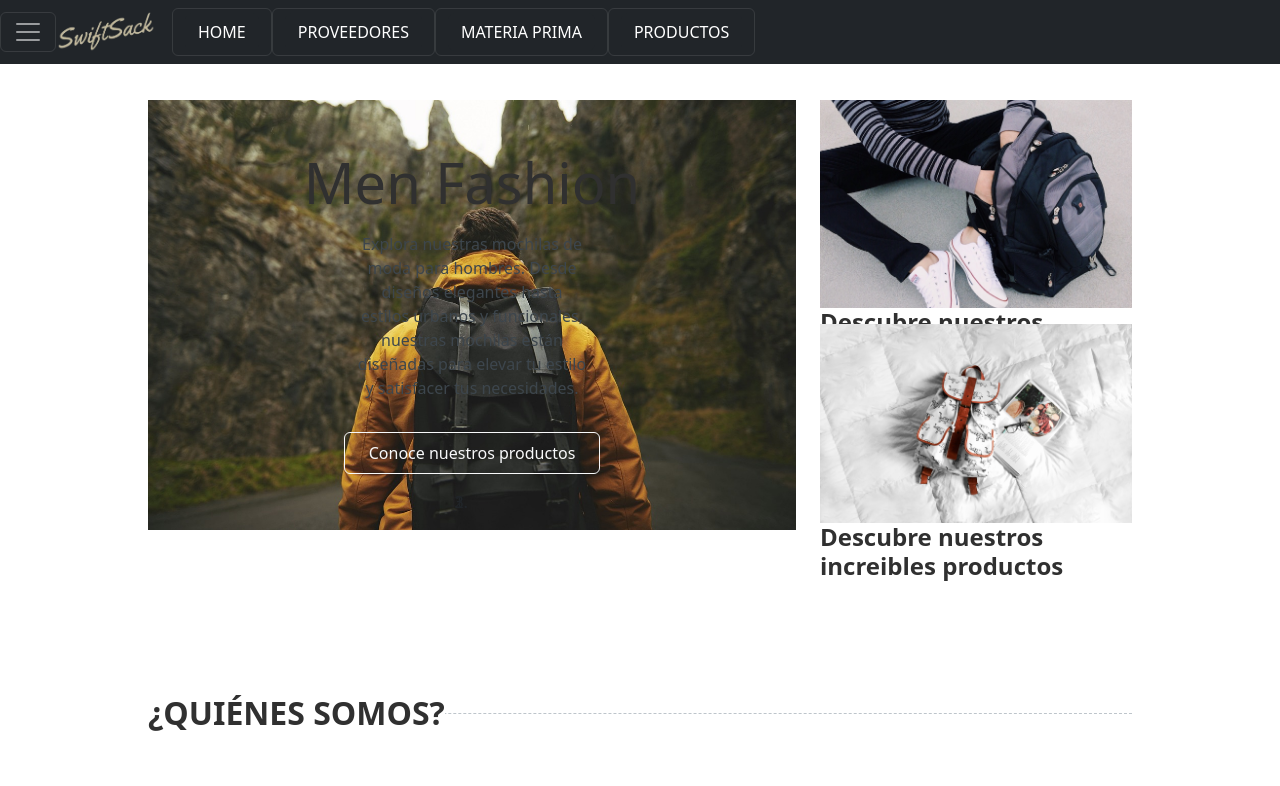
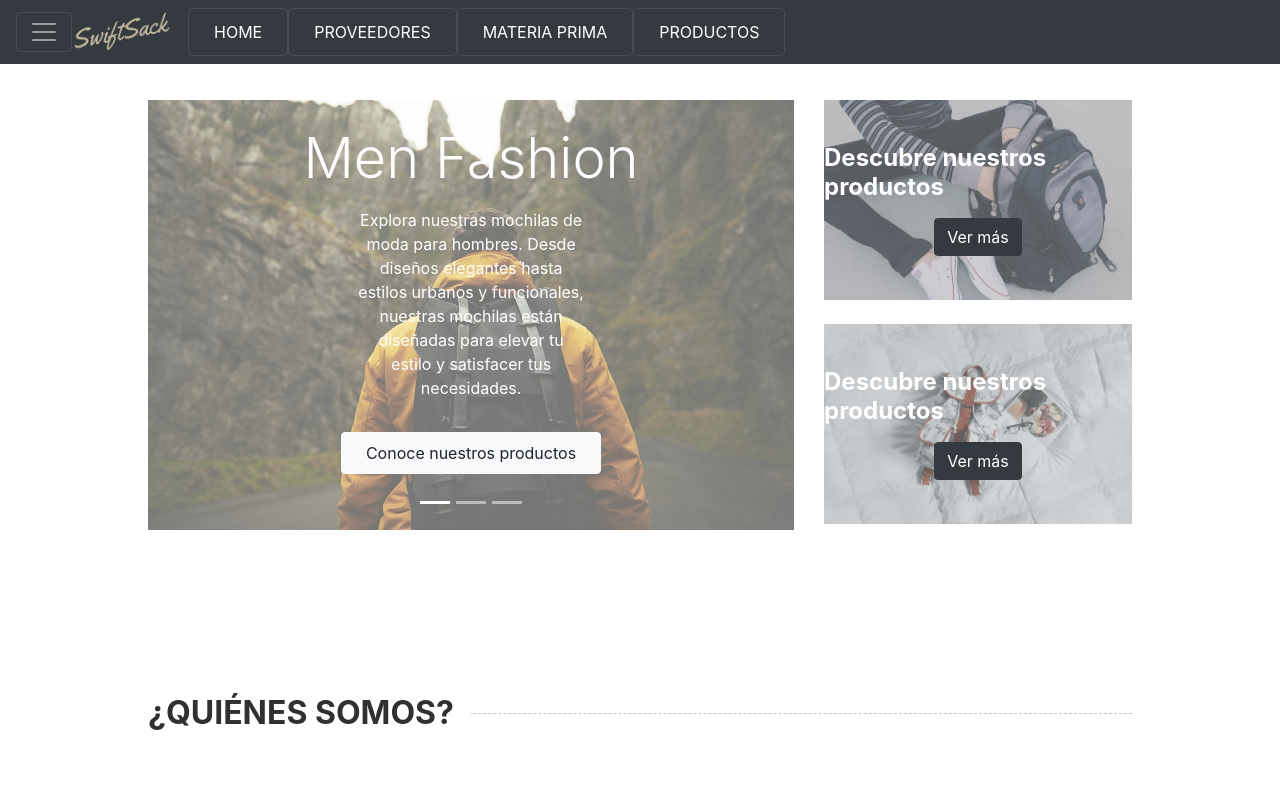
Before and after one commit to IDGS-902-20002149/react-swiftsack, a React (Vite) app: page / in a window 1280 px wide. Shown: the top 786 px of the page. Built offline with nearby package versions, Linux system fonts and the light colour scheme; no server answers; some icons are missing.

Commit message:
cambios en carousel

```diff
--- a/index.html
+++ b/index.html
@@ -10,6 +10,7 @@
       integrity="sha384-T3c6CoIi6uLrA9TneNEoa7RxnatzjcDSCmG1MXxSR1GAsXEV/Dwwykc2MPK8M2HN"
       crossorigin="anonymous"
     />
+<link rel="stylesheet" href="https://maxcdn.bootstrapcdn.com/bootstrap/4.0.0/css/bootstrap.min.css" integrity="sha384-Gn5384xqQ1aoWXA+058RXPxPg6fy4IWvTNh0E263XmFcJlSAwiGgFAW/dAiS6JXm" crossorigin="anonymous">
     <link
       rel="stylesheet"
       href="https://cdn.jsdelivr.net/npm/bootstrap-icons@1.3.0/font/bootstrap-icons.css"
@@ -24,5 +25,12 @@
       integrity="sha384-BBtl+eGJRgqQAUMxJ7pMwbEyER4l1g+O15P+16Ep7Q9Q+zqX6gSbd85u4mG4QzX+"
       crossorigin="anonymous"
     ></script>
+    <!-- Bootstrap CSS -->
+
+<!-- Bootstrap JS y jQuery (asegúrate de que estén incluidos antes de tu script de React) -->
+<script src="https://code.jquery.com/jquery-3.2.1.slim.min.js" integrity="sha384-KJ3o2DKtIkvYIK3UENzmM7KCkRr/rE9/Qpg6aAZGJwFDMVNA/GpGFF93hXpG5KkN" crossorigin="anonymous"></script>
+<script src="https://cdnjs.cloudflare.com/ajax/libs/popper.js/1.12.9/umd/popper.min.js" integrity="sha384-ApNbgh9B+Y1QKtv3Rn7W3mgPxhU9K/ScQsAP7hUibX39j7fakFPskvXusvfa0b4Q" crossorigin="anonymous"></script>
+<script src="https://maxcdn.bootstrapcdn.com/bootstrap/4.0.0/js/bootstrap.min.js" integrity="sha384-JZR6Spejh4U02d8jOt6vLEHfe/JQGiRRSQQxSfFWpi1MquVdAyjUar5+76PVCmYl" crossorigin="anonymous"></script>
+
   </body>
 </html>
--- a/package.json
+++ b/package.json
@@ -10,6 +10,7 @@
     "preview": "vite preview"
   },
   "dependencies": {
+    "animate.css": "^4.1.1",
     "axios": "^1.6.2",
     "bootstrap": "^5.3.2",
     "react": "^18.2.0",
--- a/src/modulos/home/Home.css
+++ b/src/modulos/home/Home.css
@@ -1,20 +1,13 @@
 h1, h2, h3, h4, h5, h6 {
   margin-top: 0;
   margin-bottom: 0.5rem;
-    color: #000;
-
 }
 
 h2 {
-    font-weight: 100;
-    font-size: 1.5rem;
+  font-weight: 500;
+  font-size: 1.5rem; /* Ajusta el tamaño de fuente según tus preferencias */
   margin-bottom: 1rem;
   text-align: justify;
-    line-height: 32px;
-    font-family: Roboto, sans-serif;
-    letter-spacing: .0125em;
-    margin: 0 0 16px;
-    color: #000 !important;
 }
 
 h3, h4, h5, h6,
@@ -22,7 +15,7 @@
 margin-bottom: 0.5rem;
 font-weight: 500;
 line-height: 1.2;
-  color: #fff;
+color: #3D464D;
 }
 
 h6, .h6 {
@@ -34,14 +27,14 @@
 }
 
 .text-white {
-    color: #000 !important;
+  color: #fff !important;
 }
 
 .text-uppercase {
   text-transform: uppercase !important;
 }
 
-  .img-fluid-home {
+.img-fluid {
   max-width: 100%;
   height: auto;
 }
@@ -56,7 +49,7 @@
   width: 100%;
   height: 100%;
   object-fit: cover;
-    opacity: 0.4;
+  opacity: 0.6;
 }
 
 .carousel {
@@ -203,7 +196,7 @@
 
 .product-offer:hover img {
   transform: scale(1.2) rotate(5deg);
-    opacity: 0.4;
+  opacity: 0.6;
 }
 
 .product-offer .offer-text {
@@ -216,7 +209,7 @@
   flex-direction: column;
   align-items: center;
   justify-content: center;
-    background: rgba(61, 70, 77, 0.5);
+  background: rgba(172, 177, 181, 0.5);
   z-index: 1;
 }
 
@@ -239,6 +232,11 @@
   background-color: #303030 !important;
 }
 
+/*Caterogias start*/
+.cat-item {
+  background: #FFFFFF;
+  transition: .5s;
+}
 
 .cat-item:hover {
   background: #D8C3B2;
@@ -430,5 +428,5 @@
   .product-description {
     margin-top: 10px;
     font-size: 14px;
-      color: #6c757d;
+    color: #757c84;
   }
--- a/src/modulos/home/Home.jsx
+++ b/src/modulos/home/Home.jsx
@@ -1,5 +1,8 @@
 import { useEffect, useState } from "react";
 import axios from "axios";
+import './Home.css'
+import "animate.css/animate.min.css";
+
 
 const Home = () => {
   const [productos, setProductos] = useState([]);
@@ -31,8 +34,7 @@ const Home = () => {
 
   <div className="row px-xl-5">
   <div className="col-lg-8">
-      <div
-        id="header-carousel"
+       <div   id="header-carousel"
          className="carousel slide carousel-fade mb-30 mb-lg-0"
          data-ride="carousel"
        >
@@ -63,12 +65,12 @@ const Home = () => {
                <h1 className="display-4 text-white mb-3 animate__animated animate__fadeInDown">
                  Men Fashion
                </h1>
-              <p className="mx-md-5 px-5 animate__animated animate__bounceIn">
+               <p className="mx-md-5 text-white px-5 animate__animated animate__bounceIn">
                  Explora nuestras mochilas de moda para hombres.
                  Desde diseños elegantes hasta estilos urbanos y funcionales, nuestras mochilas están diseñadas para elevar tu estilo y satisfacer tus necesidades.
                </p>
                <a
-                className="btn btn-outline-light py-2 px-4 mt-3 animate__animated animate__fadeInUp"
+                 className="btn btn-light py-2 px-4 mt-3 animate__animated animate__fadeInUp"
                  href="/productos"
                  >Conoce nuestros productos</a
                >
@@ -91,11 +93,11 @@ const Home = () => {
                  >
                    Women Fashion
                  </h1>
-                <p className="mx-md-5 px-5 animate__animated animate__bounceIn">
+                 <p className="mx-md-5 px-5 text-white animate__animated animate__bounceIn">
                    Descubre nuestra selección de mochilas de moda para mujeres. Encuentra la mochila que exprese tu estilo único y te permita llevar todo lo que necesitas con estilo y comodidad.
                  </p>
                  <a
-                  className="btn btn-outline-light py-2 px-4 mt-3 animate__animated animate__fadeInUp"
+                   className="btn btn-light py-2 px-4 mt-3 animate__animated animate__fadeInUp"
                    href="/productos"
                    >Conoce nuestros productos</a
                  >
@@ -118,12 +120,12 @@ const Home = () => {
                  >
                    Kids Fashion
                  </h1>
-                <p className="mx-md-5 px-5 animate__animated animate__bounceIn">
+                 <p className="mx-md-5 px-5 text-white animate__animated animate__bounceIn">
                    Descubre nuestras adorables y funcionales mochilas de moda para niños.
                    Diseñadas pensando en la comodidad y el estilo de los más pequeños.
                  </p>
                  <a
-                  className="btn btn-outline-light py-2 px-4 mt-3 animate__animated animate__fadeInUp"
+                   className="btn btn-light py-2 px-4 mt-3 animate__animated animate__fadeInUp"
                    href="/productos"
                    >Conoce nuestros producto</a
                  >
@@ -137,19 +139,22 @@ const Home = () => {
     <div className="product-offer mb-30" style={{height: '200px'}}>
       <img className="img-fluid" src="../../../public/offer-1.jpg" alt="" />
       <div className="offer-text">
-          <h3 className="text-white mb-3">Descubre nuestros increibles productos</h3>
+          <h3 className="text-white mb-3">Descubre nuestros productos</h3>
+          <a href="/productos" className="btn btn-dark">Ver m&aacute;s</a>
       </div>
     </div>
     <div className="product-offer mb-30 mt-4" style={{height: '200px'}}>
       <img className="img-fluid" src="../../../public/offer-2.jpg" alt="" />
       <div className="offer-text">
-          <h3 className="text-white mb-3">Descubre nuestros increibles productos</h3>
-        </div>
+          <h3 className="text-white mb-3">Descubre nuestros productos</h3>
+          <a href="/productos" className="btn btn-dark">Ver m&aacute;s</a>
       </div>
     </div>
   </div>
     </div>
 
+
+    </div>
     <div className="container-fluid pt-5 ">
       <h2 className="section-title position-relative text-uppercase mx-xl-5 mb-4">
         <span className="bg-white pr-3">¿Quiénes somos?</span>
@@ -204,7 +209,6 @@ const Home = () => {
         </div>
       </div>
     </div>
-
     <div className="container-fluid pt-5 pb-3">
       <h2 className="section-title position-relative text-uppercase mx-xl-5 mb-4">
         <span className="bg-white pr-3">Productos Destacados</span>
@@ -239,7 +243,6 @@ const Home = () => {
                 ))}
       </div>
     </div>
-
     <div className="container-fluid bg-dark text-secondary mt-5 pt-5">
       <div className="row px-xl-5 pt-5">
         <div className="col-lg-4 col-md-12 mb-5 pr-3 pr-xl-5">
@@ -343,7 +346,7 @@ const Home = () => {
       </div>
       <div
       className="row border-top mx-xl-5 py-4"
-  style={{ borderColor: 'rgba(256, 256, 256, 0.1)', important: 'true' }}
+      style={{ borderColor: 'rgba(256, 256, 256, 0.1)', important: true }}
       >
         <div className="col-md-6 px-xl-0">
           <p className="mb-md-0 text-center text-md-left text-secondary">
--- a/src/modulos/producto/Productos.css
+++ b/src/modulos/producto/Productos.css
@@ -22,9 +22,7 @@ line-height: 1.2;
 color: #303030;
 }
 
-.text-white {
-  color: #303030 !important;
-}
+
 
 h5, .h5 {
   font-size: 1.25rem;
@@ -183,7 +181,7 @@ label {
 }
 .img-fixed-size {
   width: 100%;
-  height: 320px;
+  height: 320px !important;
   object-fit: cover;
   border-radius: 20px;
 }
```
Also changed, not shown: src/modulos/producto/DetalleP.css (indentation only), 1 other file (tests, documents, lock files or other folders). Lines whose indentation alone changed are shown as unchanged.
